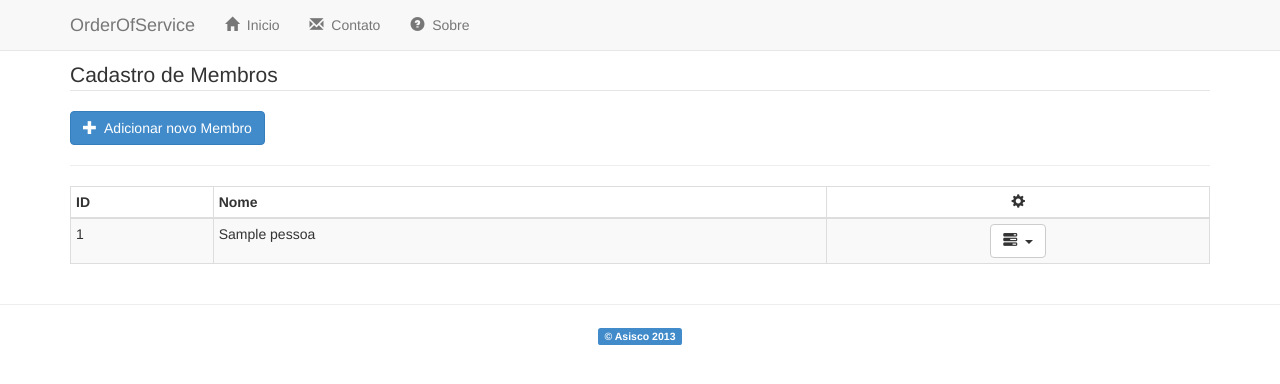
After one commit to diegolirio/asisco-orderofservice, a Django app: page /membro/list/ in a window 1280 px wide. The commit adds this page. Shown: the top 384 px of the page. Run offline with Django 3.2, Linux system fonts and the light colour scheme; tables that the repository leaves empty hold one stand-in row (values such as "Sample post"); some libraries are stand-ins or nearby versions.

Commit message:
cadastro de membro de equipe

```diff
--- a/os_project/core/forms.py
+++ b/os_project/core/forms.py
@@ -15,3 +15,8 @@ class ClienteForm(ModelForm):
 class EquipeForm(ModelForm):
     class Meta:
         model = Equipe
+
+class MembroForm(ModelForm):
+    class Meta:
+        model = Membro
+        exclude = ('tipo',)
--- a/os_project/core/models.py
+++ b/os_project/core/models.py
@@ -63,6 +63,7 @@ class Equipe(models.Model):
     def __unicode__(self):
         return self.nome
 
+
 class Membro(Pessoa):
     tipo = models.CharField(max_length=3, choices=PESSOA_TIPO_CHOICES, default='MEM')
     equipe = models.ForeignKey('Equipe', related_name='membro_equipe')
--- a/os_project/core/templates/base.html
+++ b/os_project/core/templates/base.html
@@ -78,6 +78,12 @@
                         <a href="{% url 'equipe_list' %}">
                             <span class="glyphicon glyphicon-cog"></span>&nbsp;
                             Cadastro de Equipe
+                        </a>
+                    </li>
+                    <li>
+                        <a href="{% url 'membro_list' %}">
+                            <span class="glyphicon glyphicon-cog"></span>&nbsp;
+                            Cadastro de Membro
                         </a>
                     </li>
                   </ul>
--- /dev/null
+++ b/os_project/core/templates/membro.html
@@ -0,0 +1,31 @@
+{% extends 'base.html' %}
+
+{% block page_context %}
+
+    <!-- page_context ================================================================================== -->
+    <div class="container">
+
+        <legend>Cadastro de Membros</legend>
+
+        {% if form %}
+            {% include 'membro_form.html' %}
+        {% else %}
+
+            <a href="{% url 'membro_add' %}" class="btn btn-primary" >
+                <span class="glyphicon glyphicon-plus"></span>&nbsp;
+                Adicionar novo Membro</a>
+            <hr>
+
+            {% if membros %}
+                {% include 'membro_grid.html' %}
+            {% else %}
+                <p>
+                    <span class="label label-danger">Nenhum Cliente cadastrado até o momento!</span>
+                </p>
+            {% endif %} <!-- if clientes -->
+
+        {% endif %}
+
+    </div>
+
+{% endblock page_context %}
--- /dev/null
+++ b/os_project/core/templates/membro_form.html
@@ -0,0 +1,6 @@
+<form method="post" action="">
+    {% csrf_token %}
+    {{form.as_p}}
+    <button type="submit" class="btn btn-primary">Salvar</button>
+    <a href="{% url 'membro_list' %}" class="btn btn-default">Cancelar</a>
+</form>
--- /dev/null
+++ b/os_project/core/templates/membro_grid.html
@@ -0,0 +1,39 @@
+<table class="table table-striped table-hover table-condensed table-bordered">
+    <thead>
+        <th>ID</th>
+        <th>Nome</th>
+        <th style="text-align: center"><span class="glyphicon glyphicon-cog"></span></th>
+    </thead>
+    <tbody>
+
+        {% for membro in membros %}
+        <tr>
+            <td>{{membro.id}}</td>
+            <td>{{membro.nome}}</td>
+            <td style="text-align: center">
+                <div class="btn-group">
+                  <a class="btn dropdown-toggle btn-small btn-default" data-toggle="dropdown" href="#">
+                    <span class="glyphicon glyphicon-tasks"></span>&nbsp;
+                    <span class="caret"></span>
+                  </a>
+                  <ul class="dropdown-menu">
+                        <li>
+                            <a href="{% url 'membro_edit' membro.id %}">
+                                <span class="glyphicon glyphicon-edit"></span>
+                                &nbsp; Alterar
+                            </a>
+                        </li>
+                        <li>
+                            <a href="{% url 'membro_delconf' membro.id %}">
+                                <span class="glyphicon glyphicon-trash"></span>
+                                &nbsp; Excluir
+                            </a>
+                        </li>
+                  </ul>
+                </div>
+            </td>
+        </tr>
+        {% endfor %}
+
+    </tbody>
+</table>
--- a/os_project/core/views.py
+++ b/os_project/core/views.py
@@ -2,8 +2,8 @@
 from django.shortcuts import render, HttpResponseRedirect, get_object_or_404
 from django.core.urlresolvers import reverse
 from django.contrib.auth.decorators import login_required
-from models import OrdemServico, Cliente, Equipe
-from forms import OrdemServicoForm, ClienteForm, EquipeForm
+from models import OrdemServico, Cliente, Equipe, Membro
+from forms import OrdemServicoForm, ClienteForm, EquipeForm, MembroForm
 
 @login_required(login_url='/login/')
 def home(request):
@@ -157,3 +157,59 @@ def equipe_delete(request, pk):
 		return render(request, 'base_delete.html', context)
 
 #=== Equipe ====================================================================================
+
+#=== Membro ====================================================================================
+def membros(request):
+	membros = Membro.objects.all()
+	context = {'membros': membros,}
+	return render(request, 'membro.html', context)
+
+def membro(request, pk=0):
+	if request.method == 'POST':
+		return membro_save(request, pk)
+	else:
+		if int(pk) == 0:
+			return membro_add(request)
+		else:
+			return membro_edit(request, pk)
+
+def membro_save(request, pk):
+	form = MembroForm(request.POST)
+	if not form.is_valid():
+		return render(request, 'membro.html', {'form': form})
+
+	if int(pk) > 0:
+		membro = form.save(commit=False)
+		membro.id = pk
+
+	form.save()
+	return HttpResponseRedirect(reverse('membro_list'))
+
+def membro_edit(request, pk):
+	membro = get_object_or_404(Membro, pk=pk)
+	form = MembroForm(instance=membro)
+	context = {'form': form,}
+	return render(request, 'membro.html', context)
+
+
+def membro_add(request):
+	form = MembroForm()
+	membros = Membro.objects.all()
+	context = {'membros': membros,
+			   'form': form}
+	return render(request, 'membro.html', context)
+
+def membro_delete(request, pk):
+	membro = get_object_or_404(Membro, pk=pk)
+	if request.GET.get('confirm') == 'ok':
+		membro.delete()
+		return HttpResponseRedirect(reverse('membro_list'))
+	else:
+		context = {'model_name': 'Membro',
+				   'model': membro,
+				   'url_confirm': reverse('membro_delete', args=[membro.pk]),
+				   'url_cancel': reverse('membro_list'),
+				   }
+		return render(request, 'base_delete.html', context)
+
+#=== Membro ====================================================================================
--- a/os_project/urls.py
+++ b/os_project/urls.py
@@ -22,4 +22,11 @@ urlpatterns = patterns('',
     url(r'^equipe/edit/(?P<pk>\d+)/$', 'os_project.core.views.equipe', name='equipe_edit'),
     url(r'^equipe/delete/conf/(?P<pk>\d+)/$', 'os_project.core.views.equipe_delete', name='equipe_delconf'),
     url(r'^equipe/delete/(?P<pk>\d+)/$', 'os_project.core.views.equipe_delete', name='equipe_delete'),
+
+    url(r'^membro/list/$', 'os_project.core.views.membros', name='membro_list'),
+    url(r'^membro/add/$', 'os_project.core.views.membro', name='membro_add'),
+    url(r'^membro/edit/(?P<pk>\d+)/$', 'os_project.core.views.membro', name='membro_edit'),
+    url(r'^membro/delete/conf/(?P<pk>\d+)/$', 'os_project.core.views.membro_delete', name='membro_delconf'),
+    url(r'^membro/delete/(?P<pk>\d+)/$', 'os_project.core.views.membro_delete', name='membro_delete'),
+
 )
```
Also changed, not shown: os_project/core/tests/test_views.py (+63 -2 lines).
